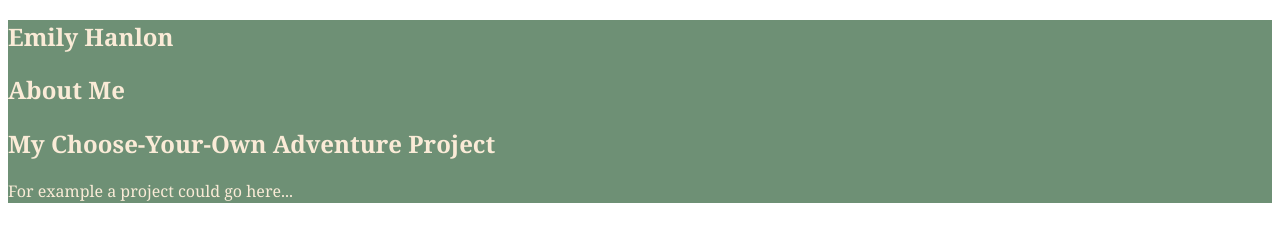
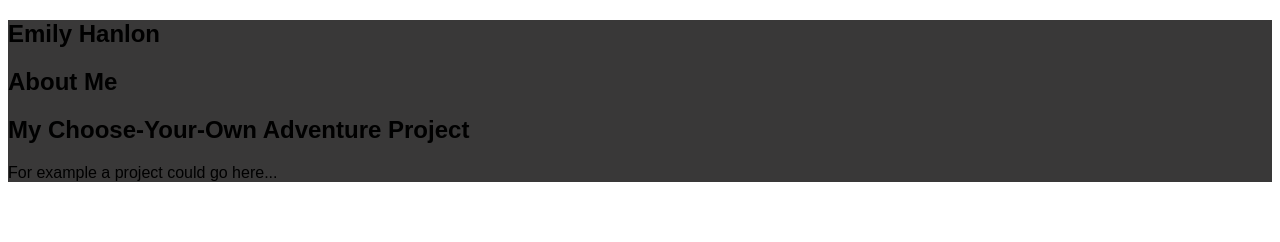
Before and after one commit to IACS-CS/web-design-portfolio-Emlulu24, a website: page public/index.html in a window 1280 px wide. Drawn offline with Linux system fonts and the light colour scheme.

Commit message:
changed on 0104

```diff
--- a/public/main.js
+++ b/public/main.js
@@ -1,6 +1,2 @@
 // Write JavaScript here.
 console.log('main.js loaded successfully!')
-
-function toggalitalics(event) {
-  event.target.classList.toggle("italics");
-}
--- a/public/style.css
+++ b/public/style.css
@@ -1,3 +1,5 @@
+@import url(<link href="https://fonts.googleapis.com/css2?family=Cairo+Play&family=Grenze+Gotisch:wght@100&family=Grenze:wght@100&display=swap">)
+
 body {
   /* Change to something you like, but please do customize the font! */
   font-family: Cambria, Cochin, Georgia, Times, "Times New Roman", serif;
@@ -5,6 +7,10 @@ body {
 }
 
 main {
-  background-color: #6E9075;
-  color: antiquewhite;
+  background-color: #393838;
+  font-family: 'Cairo Play', sans-serif;
 }
+
+.info {
+  background-color: #393838;
+}
```
